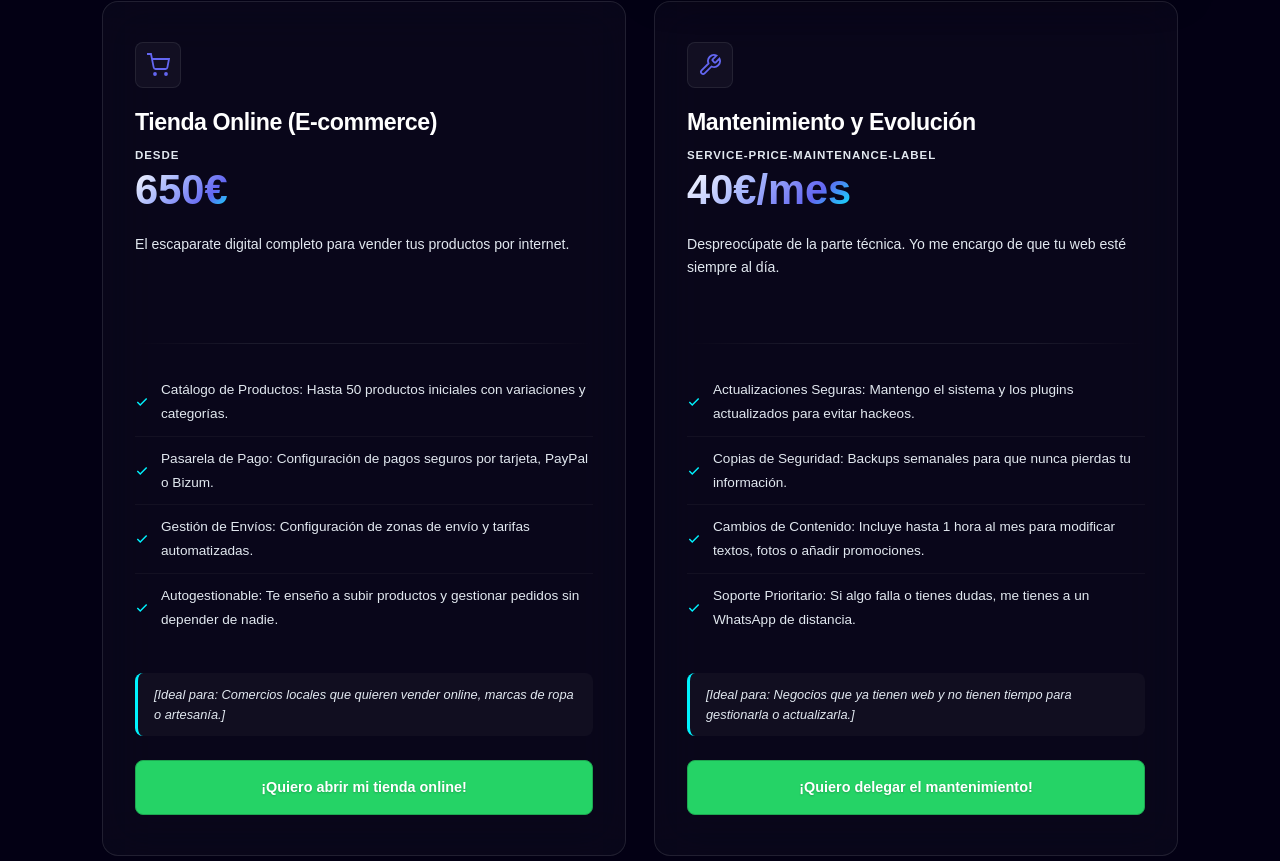
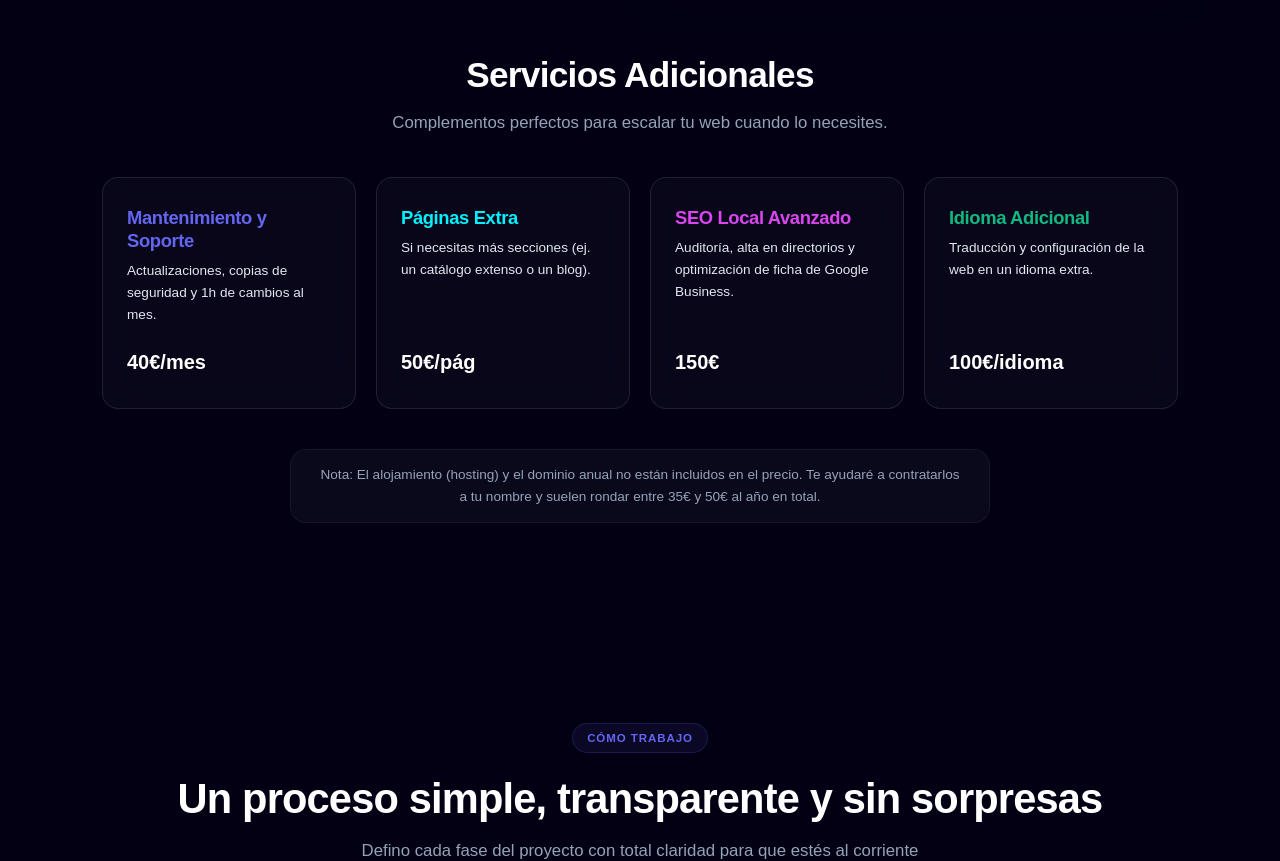
Before and after one commit to polalegredev/portfolio-pol, a React (Vite) app: page / in a window 1280 px wide. Shown: the part 3903-4764 px from the top of the page. Built offline with nearby package versions, Linux system fonts and the light colour scheme.

Commit message:
feat: add Services component with interactive pricing cards and configure i18n translation keys

```diff
--- a/src/components/Services.jsx
+++ b/src/components/Services.jsx
@@ -185,159 +185,53 @@ export default function Services({ t }) {
             </div>
           </div>
 
-          {/* Card 3: E-commerce */}
-          <div
-            className="service-card spotlight-card reveal active"
-            id="card-ecommerce"
-            onMouseMove={handleCardMouseMove}
-          >
-            <div className="card-glow-layer"></div>
-            <div className="card-inner">
-              <div className="service-header">
-                <div className="service-icon-wrapper">
-                  <svg
-                    className="icon-svg"
-                    viewBox="0 0 24 24"
-                    fill="none"
-                    stroke="currentColor"
-                    strokeWidth="1.8"
-                    width="24"
-                    height="24"
-                  >
-                    <circle cx="9" cy="21" r="1"></circle>
-                    <circle cx="20" cy="21" r="1"></circle>
-                    <path d="M1 1h4l2.68 13.39a2 2 0 0 0 2 1.61h9.72a2 2 0 0 0 2-1.61L23 6H6"></path>
-                  </svg>
-                </div>
-              </div>
+        </div>
 
-              <h3 className="service-title-text">
-                {t("service-title-ecommerce")}
-              </h3>
-
-              <div className="service-price-block">
-                <span className="price-label">
-                  {t("service-price-ecommerce-label")}
-                </span>
-                <span className="price-value">
-                  {t("service-price-ecommerce-value")}
-                </span>
-              </div>
-
-              <p className="service-desc-text">{t("service-desc-ecommerce")}</p>
-
-              <div className="service-divider"></div>
-
-              <ul className="service-bullets">
-                {Array.isArray(t("service-bullets-ecommerce")) &&
-                  t("service-bullets-ecommerce").map((bullet, idx) => (
-                    <li key={idx}>
-                      <svg
-                        className="icon-check"
-                        viewBox="0 0 24 24"
-                        fill="none"
-                        stroke="currentColor"
-                        strokeWidth="2.5"
-                        width="14"
-                        height="14"
-                      >
-                        <polyline points="20 6 9 17 4 12"></polyline>
-                      </svg>
-                      {bullet}
-                    </li>
-                  ))}
-              </ul>
-
-              <div className="service-ideal-badge">
-                {t("service-ideal-ecommerce")}
-              </div>
-
-              <a
-                href="https://wa.me/34640610268?text=%C2%A1Hola%20Pol!%20He%20visto%20tu%20web%20y%20estoy%20interesado%20en%20el%20plan%20Tienda%20Online%20para%20mi%20negocio."
-                target="_blank"
-                rel="noopener noreferrer"
-                className="btn btn-outline service-cta-btn btn-wa-contrast"
-                id="link-service-ecommerce"
-              >
-                {t("service-link-ecommerce")}
-              </a>
-            </div>
+        <div className="addons-section reveal active" style={{ marginTop: '80px' }}>
+          <div className="section-header" style={{ marginBottom: '40px' }}>
+            <h3 className="section-title" style={{ fontSize: '2.2rem' }}>{t("addons-title")}</h3>
+            <p className="section-subtitle">{t("addons-subtitle")}</p>
           </div>
 
-          {/* Card 4: Maintenance */}
-          <div
-            className="service-card spotlight-card reveal active"
-            id="card-maintenance"
-            onMouseMove={handleCardMouseMove}
-          >
-            <div className="card-glow-layer"></div>
-            <div className="card-inner">
-              <div className="service-header">
-                <div className="service-icon-wrapper">
-                  <svg
-                    className="icon-svg"
-                    viewBox="0 0 24 24"
-                    fill="none"
-                    stroke="currentColor"
-                    strokeWidth="1.8"
-                    width="24"
-                    height="24"
-                  >
-                    <path d="M14.7 6.3a1 1 0 0 0 0 1.4l1.6 1.6a1 1 0 0 0 1.4 0l3.77-3.77a6 6 0 0 1-7.94 7.94l-6.91 6.91a2.12 2.12 0 0 1-3-3l6.91-6.91a6 6 0 0 1 7.94-7.94l-3.76 3.76z"></path>
-                  </svg>
-                </div>
+          <div className="addons-grid" style={{ display: 'grid', gridTemplateColumns: 'repeat(auto-fit, minmax(240px, 1fr))', gap: '20px' }}>
+            {/* Maintenance */}
+            <div className="addon-card spotlight-card" onMouseMove={handleCardMouseMove} style={{ padding: '28px 24px', display: 'flex', flexDirection: 'column' }}>
+              <div className="card-glow-layer"></div>
+              <div className="card-inner" style={{ padding: 0, display: 'flex', flexDirection: 'column', height: '100%' }}>
+                <h4 style={{ color: 'var(--accent-blue)', fontSize: '1.15rem', marginBottom: '8px', fontFamily: 'var(--font-heading)' }}>{t("addon-maintenance-title")}</h4>
+                <p style={{ fontSize: '0.85rem', color: 'var(--text-secondary)', flexGrow: 1, lineHeight: '1.6', margin: 0 }}>{t("addon-maintenance-desc")}</p>
+                <div style={{ fontWeight: '700', fontSize: '1.25rem', marginTop: '20px', color: 'var(--text-primary)', fontFamily: 'var(--font-heading)' }}>{t("addon-maintenance-price")}</div>
               </div>
+            </div>
 
-              <h3 className="service-title-text">
-                {t("service-title-maintenance")}
-              </h3>
+            {/* Extra Pages */}
+            <div className="addon-card spotlight-card" onMouseMove={handleCardMouseMove} style={{ padding: '28px 24px', display: 'flex', flexDirection: 'column' }}>
+              <div className="card-glow-layer"></div>
+              <div className="card-inner" style={{ padding: 0, display: 'flex', flexDirection: 'column', height: '100%' }}>
+                <h4 style={{ color: 'var(--accent-clay)', fontSize: '1.15rem', marginBottom: '8px', fontFamily: 'var(--font-heading)' }}>{t("addon-pages-title")}</h4>
+                <p style={{ fontSize: '0.85rem', color: 'var(--text-secondary)', flexGrow: 1, lineHeight: '1.6', margin: 0 }}>{t("addon-pages-desc")}</p>
+                <div style={{ fontWeight: '700', fontSize: '1.25rem', marginTop: '20px', color: 'var(--text-primary)', fontFamily: 'var(--font-heading)' }}>{t("addon-pages-price")}</div>
+              </div>
+            </div>
 
-              <div className="service-price-block">
-                <span className="price-label">
-                  {t("service-price-maintenance-label")}
-                </span>
-                <span className="price-value">
-                  {t("service-price-maintenance-value")}
-                </span>
+            {/* Advanced SEO */}
+            <div className="addon-card spotlight-card" onMouseMove={handleCardMouseMove} style={{ padding: '28px 24px', display: 'flex', flexDirection: 'column' }}>
+              <div className="card-glow-layer"></div>
+              <div className="card-inner" style={{ padding: 0, display: 'flex', flexDirection: 'column', height: '100%' }}>
+                <h4 style={{ color: 'var(--accent-pink)', fontSize: '1.15rem', marginBottom: '8px', fontFamily: 'var(--font-heading)' }}>{t("addon-seo-title")}</h4>
+                <p style={{ fontSize: '0.85rem', color: 'var(--text-secondary)', flexGrow: 1, lineHeight: '1.6', margin: 0 }}>{t("addon-seo-desc")}</p>
+                <div style={{ fontWeight: '700', fontSize: '1.25rem', marginTop: '20px', color: 'var(--text-primary)', fontFamily: 'var(--font-heading)' }}>{t("addon-seo-price")}</div>
               </div>
+            </div>
 
-              <p className="service-desc-text">{t("service-desc-maintenance")}</p>
-
-              <div className="service-divider"></div>
-
-              <ul className="service-bullets">
-                {Array.isArray(t("service-bullets-maintenance")) &&
-                  t("service-bullets-maintenance").map((bullet, idx) => (
-                    <li key={idx}>
-                      <svg
-                        className="icon-check"
-                        viewBox="0 0 24 24"
-                        fill="none"
-                        stroke="currentColor"
-                        strokeWidth="2.5"
-                        width="14"
-                        height="14"
-                      >
-                        <polyline points="20 6 9 17 4 12"></polyline>
-                      </svg>
-                      {bullet}
-                    </li>
-                  ))}
-              </ul>
-
-              <div className="service-ideal-badge">
-                {t("service-ideal-maintenance")}
+            {/* Extra Language */}
+            <div className="addon-card spotlight-card" onMouseMove={handleCardMouseMove} style={{ padding: '28px 24px', display: 'flex', flexDirection: 'column' }}>
+              <div className="card-glow-layer"></div>
+              <div className="card-inner" style={{ padding: 0, display: 'flex', flexDirection: 'column', height: '100%' }}>
+                <h4 style={{ color: '#10b981', fontSize: '1.15rem', marginBottom: '8px', fontFamily: 'var(--font-heading)' }}>{t("addon-lang-title")}</h4>
+                <p style={{ fontSize: '0.85rem', color: 'var(--text-secondary)', flexGrow: 1, lineHeight: '1.6', margin: 0 }}>{t("addon-lang-desc")}</p>
+                <div style={{ fontWeight: '700', fontSize: '1.25rem', marginTop: '20px', color: 'var(--text-primary)', fontFamily: 'var(--font-heading)' }}>{t("addon-lang-price")}</div>
               </div>
-
-              <a
-                href="https://wa.me/34640610268?text=%C2%A1Hola%20Pol!%20He%20visto%20tu%20web%20y%20estoy%20interesado%20en%20el%20plan%20Mantenimiento%20para%20mi%20negocio."
-                target="_blank"
-                rel="noopener noreferrer"
-                className="btn btn-outline service-cta-btn btn-wa-contrast"
-                id="link-service-maintenance"
-              >
-                {t("service-link-maintenance")}
-              </a>
             </div>
           </div>
         </div>
--- a/src/translations.js
+++ b/src/translations.js
@@ -65,35 +65,24 @@ export const translations = {
       "[Ideal para: Empresas consolidadas, clínicas, academias o negocios con un catálogo amplio de servicios.]",
     "service-link-corporate": "¡Quiero consolidar mi negocio!",
 
-    "service-price-ecommerce-label": "Desde",
-    "service-price-ecommerce-value": "650€",
-    "service-title-ecommerce": "Tienda Online (E-commerce)",
-    "service-desc-ecommerce":
-      "El escaparate digital completo para vender tus productos por internet.",
-    "service-bullets-ecommerce": [
-      "Catálogo de Productos: Hasta 50 productos iniciales con variaciones y categorías.",
-      "Pasarela de Pago: Configuración de pagos seguros por tarjeta, PayPal o Bizum.",
-      "Gestión de Envíos: Configuración de zonas de envío y tarifas automatizadas.",
-      "Autogestionable: Te enseño a subir productos y gestionar pedidos sin depender de nadie.",
-    ],
-    "service-ideal-ecommerce":
-      "[Ideal para: Comercios locales que quieren vender online, marcas de ropa o artesanía.]",
-    "service-link-ecommerce": "¡Quiero abrir mi tienda online!",
+    "addons-title": "Servicios Adicionales",
+    "addons-subtitle": "Complementos perfectos para escalar tu web cuando lo necesites.",
 
-    "service-price-maintenance-label": "",
-    "service-price-maintenance-value": "40€/mes",
-    "service-title-maintenance": "Mantenimiento y Evolución",
-    "service-desc-maintenance":
-      "Despreocúpate de la parte técnica. Yo me encargo de que tu web esté siempre al día.",
-    "service-bullets-maintenance": [
-      "Actualizaciones Seguras: Mantengo el sistema y los plugins actualizados para evitar hackeos.",
-      "Copias de Seguridad: Backups semanales para que nunca pierdas tu información.",
-      "Cambios de Contenido: Incluye hasta 1 hora al mes para modificar textos, fotos o añadir promociones.",
-      "Soporte Prioritario: Si algo falla o tienes dudas, me tienes a un WhatsApp de distancia.",
-    ],
-    "service-ideal-maintenance":
-      "[Ideal para: Negocios que ya tienen web y no tienen tiempo para gestionarla o actualizarla.]",
-    "service-link-maintenance": "¡Quiero delegar el mantenimiento!",
+    "addon-maintenance-title": "Mantenimiento y Soporte",
+    "addon-maintenance-desc": "Actualizaciones, copias de seguridad y 1h de cambios al mes.",
+    "addon-maintenance-price": "40€/mes",
+
+    "addon-pages-title": "Páginas Extra",
+    "addon-pages-desc": "Si necesitas más secciones (ej. un catálogo extenso o un blog).",
+    "addon-pages-price": "50€/pág",
+
+    "addon-seo-title": "SEO Local Avanzado",
+    "addon-seo-desc": "Auditoría, alta en directorios y optimización de ficha de Google Business.",
+    "addon-seo-price": "150€",
+
+    "addon-lang-title": "Idioma Adicional",
+    "addon-lang-desc": "Traducción y configuración de la web en un idioma extra.",
+    "addon-lang-price": "100€/idioma",
 
     // Why Choose Me
     "why-title": "Un desarrollador web local que entiende tu negocio",
@@ -357,35 +346,24 @@ export const translations = {
       "[Ideal per a: Empreses consolidades, clíniques, acadèmies o negocis amb un catàleg ampli de serveis.]",
     "service-link-corporate": "¡Vull consolidar el meu negoci!",
 
-    "service-price-ecommerce-label": "Des de",
-    "service-price-ecommerce-value": "650€",
-    "service-title-ecommerce": "Botiga Online (E-commerce)",
-    "service-desc-ecommerce":
-      "L'aparador digital complet per vendre els teus productes per internet.",
-    "service-bullets-ecommerce": [
-      "Catàleg de Productes: Fins a 50 productes inicials amb variacions i categories.",
-      "Passarel·la de Pagament: Configuració de pagaments segurs per targeta, PayPal o Bizum.",
-      "Gestió d'Enviaments: Configuració de zones d'enviament i tarifes automatitzades.",
-      "Autogestionable: T'ensenyo a pujar productes i gestionar comandes sense dependre de ningú.",
-    ],
-    "service-ideal-ecommerce":
-      "[Ideal per a: Comerços locals que volen vendre online, marques de roba o artesania.]",
-    "service-link-ecommerce": "¡Vull obrir la meva botiga online!",
+    "addons-title": "Serveis Addicionals",
+    "addons-subtitle": "Complements perfectes per escalar la teva web quan ho necessitis.",
 
-    "service-price-maintenance-label": "",
-    "service-price-maintenance-value": "40€/mes",
-    "service-title-maintenance": "Manteniment i Evolució",
-    "service-desc-maintenance":
-      "Despreocupa't de la part tècnica. Jo m'encarrego que la teva web estigui sempre al dia.",
-    "service-bullets-maintenance": [
-      "Actualitzacions Segures: Mantinc el sistema i els plugins actualitzats per evitar hackejos.",
-      "Còpies de Seguretat: Backups setmanals perquè mai perdis la teva informació.",
-      "Canvis de Contingut: Inclou fins a 1 hora al mes per modificar textos, fotos o afegir promocions.",
-      "Suport Prioritari: Si alguna cosa falla o tens dubtes, em tens a un WhatsApp de distància.",
-    ],
-    "service-ideal-maintenance":
-      "[Ideal per a: Negocis que ja tenen web i no tenen temps per gestionar-la o actualitzar-la.]",
-    "service-link-maintenance": "¡Vull delegar el manteniment!",
+    "addon-maintenance-title": "Manteniment i Suport",
+    "addon-maintenance-desc": "Actualitzacions, còpies de seguretat i 1h de canvis al mes.",
+    "addon-maintenance-price": "40€/mes",
+
+    "addon-pages-title": "Pàgines Extra",
+    "addon-pages-desc": "Si necessites més seccions (ex. un catàleg extens o un blog).",
+    "addon-pages-price": "50€/pàg",
+
+    "addon-seo-title": "SEO Local Avançat",
+    "addon-seo-desc": "Auditoria, alta a directoris i optimització de fitxa de Google Business.",
+    "addon-seo-price": "150€",
+
+    "addon-lang-title": "Idioma Addicional",
+    "addon-lang-desc": "Traducció i configuració de la web en un idioma extra.",
+    "addon-lang-price": "100€/idioma",
 
     // Why Choose Me
     "why-title": "Un desenvolupador web local que entén el teu negoci",
@@ -648,35 +626,24 @@ export const translations = {
       "[Ideal for: Established companies, clinics, academies, or businesses with a wide service catalog.]",
     "service-link-corporate": "I want to consolidate my business!",
 
-    "service-price-ecommerce-label": "From",
-    "service-price-ecommerce-value": "€650",
-    "service-title-ecommerce": "Online Store (E-commerce)",
-    "service-desc-ecommerce":
-      "The complete digital storefront to sell your products online.",
-    "service-bullets-ecommerce": [
-      "Product Catalog: Up to 50 initial products with variations and categories.",
-      "Payment Gateway: Setup of secure payments via card, PayPal, or local methods.",
-      "Shipping Management: Configuration of shipping zones and automated rates.",
-      "Self-Managed: I'll teach you how to upload products and manage orders independently.",
-    ],
-    "service-ideal-ecommerce":
-      "[Ideal for: Local shops wanting to sell online, clothing brands, or crafters.]",
-    "service-link-ecommerce": "I want to open my online store!",
+    "addons-title": "Additional Services",
+    "addons-subtitle": "Perfect add-ons to scale your website whenever you need it.",
 
-    "service-price-maintenance-label": "",
-    "service-price-maintenance-value": "€40/mo",
-    "service-title-maintenance": "Maintenance & Evolution",
-    "service-desc-maintenance":
-      "Forget about the technical side. I'll make sure your website is always up to date.",
-    "service-bullets-maintenance": [
-      "Secure Updates: I keep the system and plugins updated to prevent hacking.",
-      "Backups: Weekly backups so you never lose your information.",
-      "Content Changes: Includes up to 1 hour per month to modify texts, photos, or add promotions.",
-      "Priority Support: If something fails or you have questions, I'm just a WhatsApp message away.",
-    ],
-    "service-ideal-maintenance":
-      "[Ideal for: Businesses that already have a website and lack time to manage or update it.]",
-    "service-link-maintenance": "I want to delegate maintenance!",
+    "addon-maintenance-title": "Maintenance & Support",
+    "addon-maintenance-desc": "Updates, backups, and 1h of content changes per month.",
+    "addon-maintenance-price": "€40/mo",
+
+    "addon-pages-title": "Extra Pages",
+    "addon-pages-desc": "If you need more sections (e.g., an extensive catalog or a blog).",
+    "addon-pages-price": "€50/page",
+
+    "addon-seo-title": "Advanced Local SEO",
+    "addon-seo-desc": "Audit, directory listings, and Google Business Profile optimization.",
+    "addon-seo-price": "€150",
+
+    "addon-lang-title": "Additional Language",
+    "addon-lang-desc": "Translation and configuration of your website in an extra language.",
+    "addon-lang-price": "€100/lang",
 
     // Why Choose Me
     "why-title": "A local web developer who understands your business",
```
Also changed, not shown: translations_vanilla.js (+51 -96 lines).
